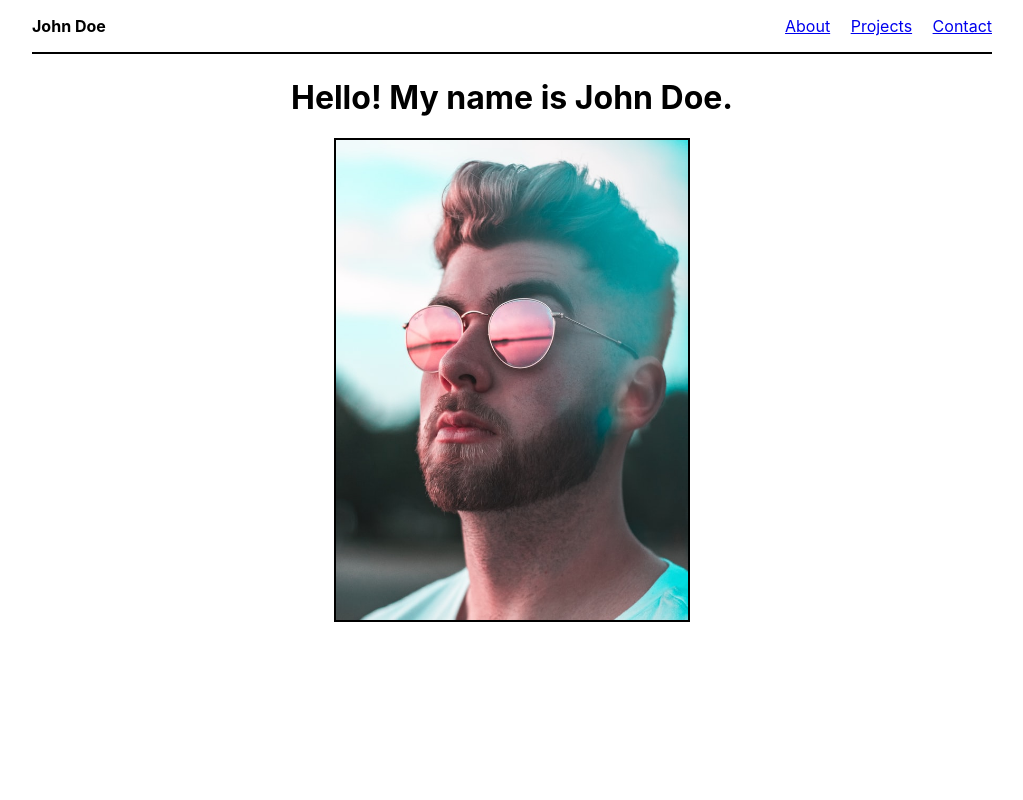
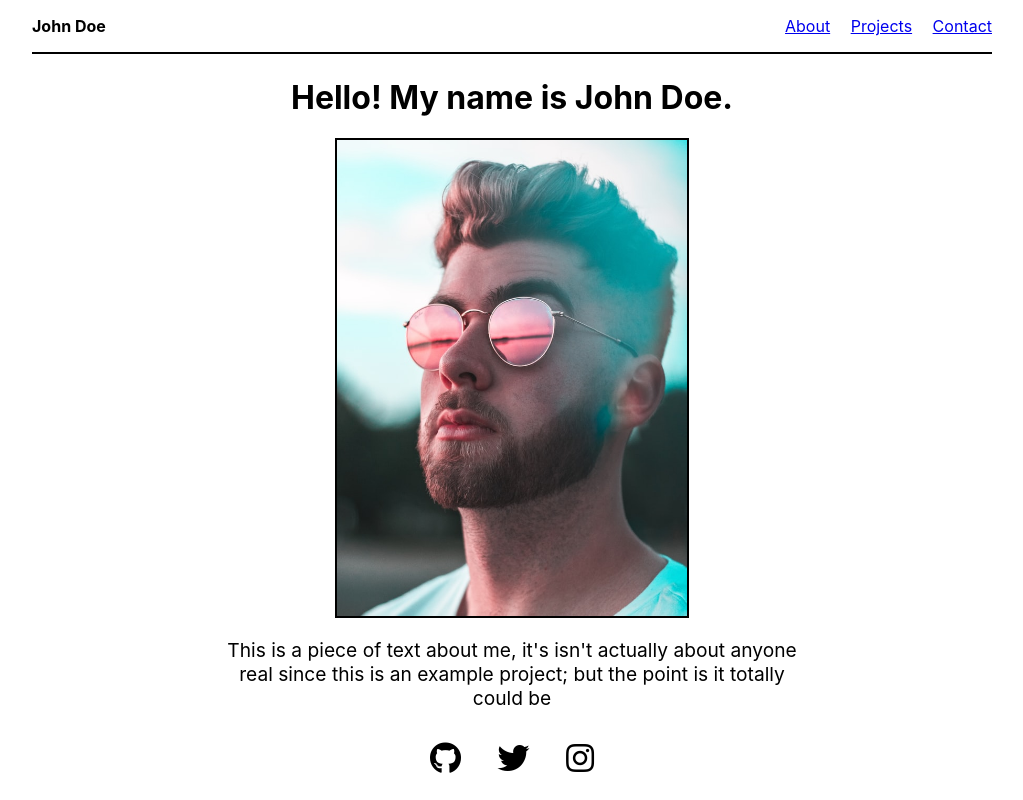
Before and after one commit to HackFrostNL/dev-bootcamp-v1.0, a Flask app: page / in a window 1280 px wide. Shown: the whole page, without its empty margins (128-1151 px from the left). Run offline with Flask 2, Linux system fonts and the light colour scheme; some libraries are stand-ins or nearby versions.

Commit message:
projects page, requests github api, contacts css better, icons on about

```diff
--- a/portfolio/app.py
+++ b/portfolio/app.py
@@ -1,20 +1,44 @@
 from flask import Flask
 from flask import render_template
-from decouple import config
+import decouple
+import requests
+
+GITHUB_REPOS_URL = "https://api.github.com/users/jackharrhy/repos?per_page=100"
+CONTACT_FORM_ACTION = decouple.config('FORMSPREE_API', default="/contact")
 
 app = Flask(__name__)
-CONTACT_FORM_ACTION = config('FORMSPREE_API')
+
+projects = []
+
+repos = requests.get(GITHUB_REPOS_URL).json()
+
+github_projects_i_want_to_display = [
+    "Storefront",
+    "amogus",
+    "DUaaS",
+    "jackharrhy.com",
+    "yaMUN",
+]
+
+for repo in repos:
+    if repo["name"] in github_projects_i_want_to_display:
+        projects.append({
+            "name": repo["name"],
+            "description": repo["description"],
+            "language": repo["language"],
+            "url": repo["html_url"],
+        })
 
 @app.route('/')
-def about(name=None):
+def about_route(name=None):
     return render_template('about.html')
 
 @app.route('/projects/')
-def projects(name=None):
-    return render_template('projects.html')
+def projects_route(name=None):
+    return render_template('projects.html', projects=projects)
 
 @app.route('/contact/')
-def contact(name=None):
+def contact_route(name=None):
     return render_template('contact.html', api=CONTACT_FORM_ACTION)
 
 if __name__ == '__main__':
--- a/portfolio/requirements.txt
+++ b/portfolio/requirements.txt
@@ -1,2 +1,3 @@
 Flask==2
 python-decouple==3.4
+requests==2.25
--- a/portfolio/static/style.css
+++ b/portfolio/static/style.css
@@ -1,9 +1,13 @@
 /* General styles */
+
+* {
+	box-sizing: border-box;
+	/* stolen from https://systemfontstack.com/ */
+	font-family: -apple-system, BlinkMacSystemFont, avenir next, avenir, segoe ui, helvetica neue, helvetica, Ubuntu, roboto, noto, arial, sans-serif;
+}
 
 body {
 	margin: 0 1rem;
-	/* stolen from https://systemfontstack.com/ */
-	font-family: -apple-system, BlinkMacSystemFont, avenir next, avenir, segoe ui, helvetica neue, helvetica, Ubuntu, roboto, noto, arial, sans-serif;
 }
 
 #content {
@@ -50,16 +54,64 @@ nav ul li {
 	border: 2px solid black;
 }
 
+#about p {
+	padding: 0 20%;
+	font-size: 1.2rem;
+	text-align: center;
+}
+
+.profiles {
+	margin-top: 2rem;
+	display: flex;
+	flex-direction: column;
+	align-items: center;
+}
+.profiles i {
+	margin: 0 1rem;
+}
+.profiles a {
+	text-decoration: none;
+	color: black;
+}
+
+/* Projects page */
+.project {
+	margin: 2rem 0;
+}
+.project .description {
+	margin-bottom: 0.5rem;
+}
+.project .language {
+	margin: 0;
+	font-size: 0.8rem;
+	font-style: italic;
+}
+
 /* Contact page */
 .contact {
 	display: flex;
 	align-items: center;
 	flex-direction: column;
+}
+
+.contact form {
+	width: 100%;
+	max-width: 30rem;
 	border-radius: 10px;
 	background-color: #f2f2f2;
-	padding: 20px;
+	border: 1px solid rgba(1,1,1,0.1);
+	padding: 1.5rem;
 }
 
-form>.field {
-	margin: 1.5rem;
+form > .field:not(:first-child) {
+	margin-top: 1.5rem;
 }
+
+form > .field input, form > .field textarea, form > input[type="submit"] {
+	padding: 0.5rem;
+	width: 100%;
+}
+
+form > .field textarea {
+	resize: vertical;
+}
--- a/portfolio/templates/about.html
+++ b/portfolio/templates/about.html
@@ -6,5 +6,21 @@
 	<div class="image-container">
 		<img src="{{ url_for('static', filename='john-doe.jpeg') }}" />
 	</div>
+	<p>This is a piece of text about me, it's isn't actually about anyone
+		real since this is an example project; but the point is it totally
+		could be</p>
+	<div class="profiles">
+		<div>
+			<a href="https://github.com">
+				<i class="fab fa-2x fa-github"></i>
+			</a>
+			<a href="https://twitter.com">
+				<i class="fab fa-2x fa-twitter"></i>
+			</a>
+			<a href="https://instagram.com">
+				<i class="fab fa-2x fa-instagram"></i>
+			</a>
+		</div>
+	</div>
 </div>
 {% endblock %}
--- a/portfolio/templates/contact.html
+++ b/portfolio/templates/contact.html
@@ -17,9 +17,7 @@ content %}
 				cols="25"
 			></textarea>
 		</div>
-		<ul class="">
-			<input type="submit" value="Send Message" />
-		</ul>
+		<input class="field" type="submit" value="Send Message" />
 	</form>
 </div>
 {% endblock %}
--- a/portfolio/templates/layout.html
+++ b/portfolio/templates/layout.html
@@ -3,6 +3,8 @@
 	<head>
 		{% block head %}
 		<link rel="stylesheet" href="{{ url_for('static', filename='style.css') }}">
+		<link rel="stylesheet" href="https://pro.fontawesome.com/releases/v5.10.0/css/all.css" crossorigin="anonymous">
+		<meta name="viewport" content="width=device-width, initial-scale=1.0">
 		<title>{% block title %}{% endblock %} | John Doe Portfolio</title>
 		{% endblock %}
 	</head>
```
Also changed, not shown: portfolio/templates/projects.html (+11 -0 lines), README.md, portfolio/README.md, 1 other file.
